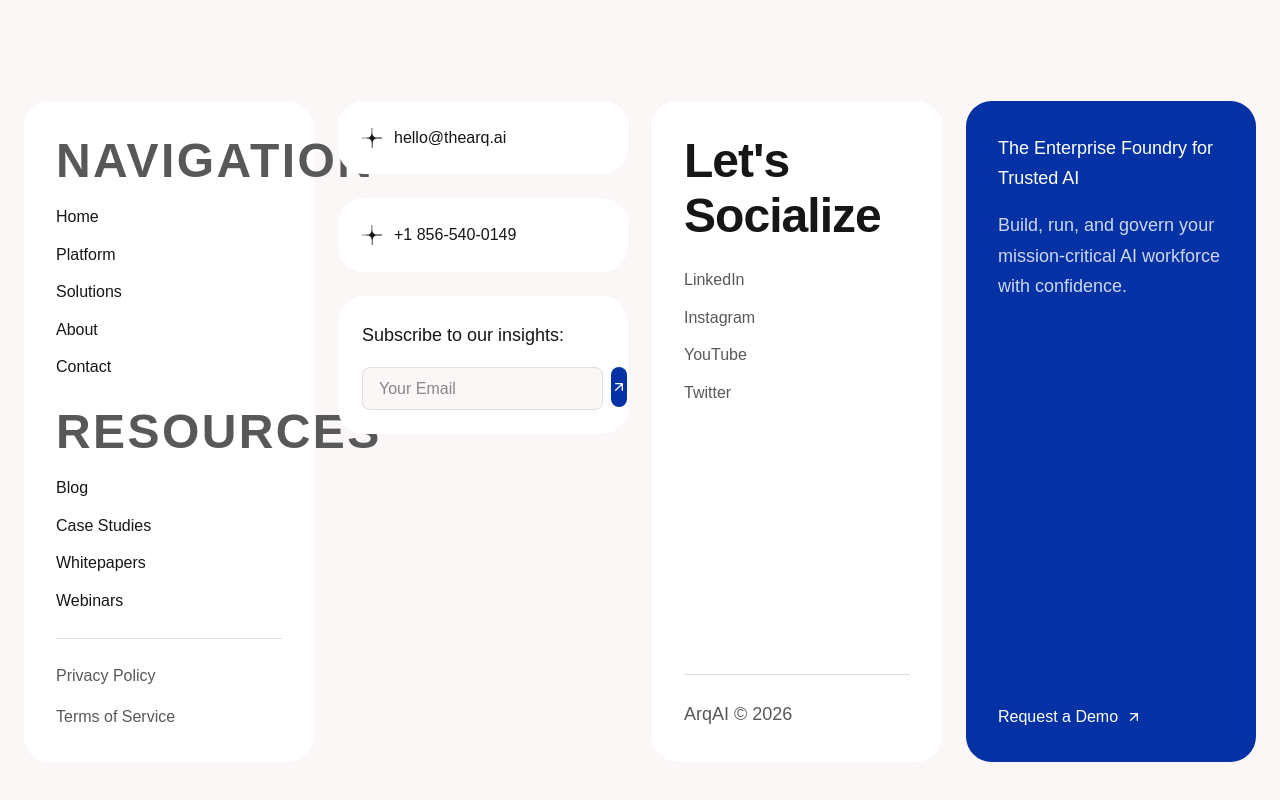
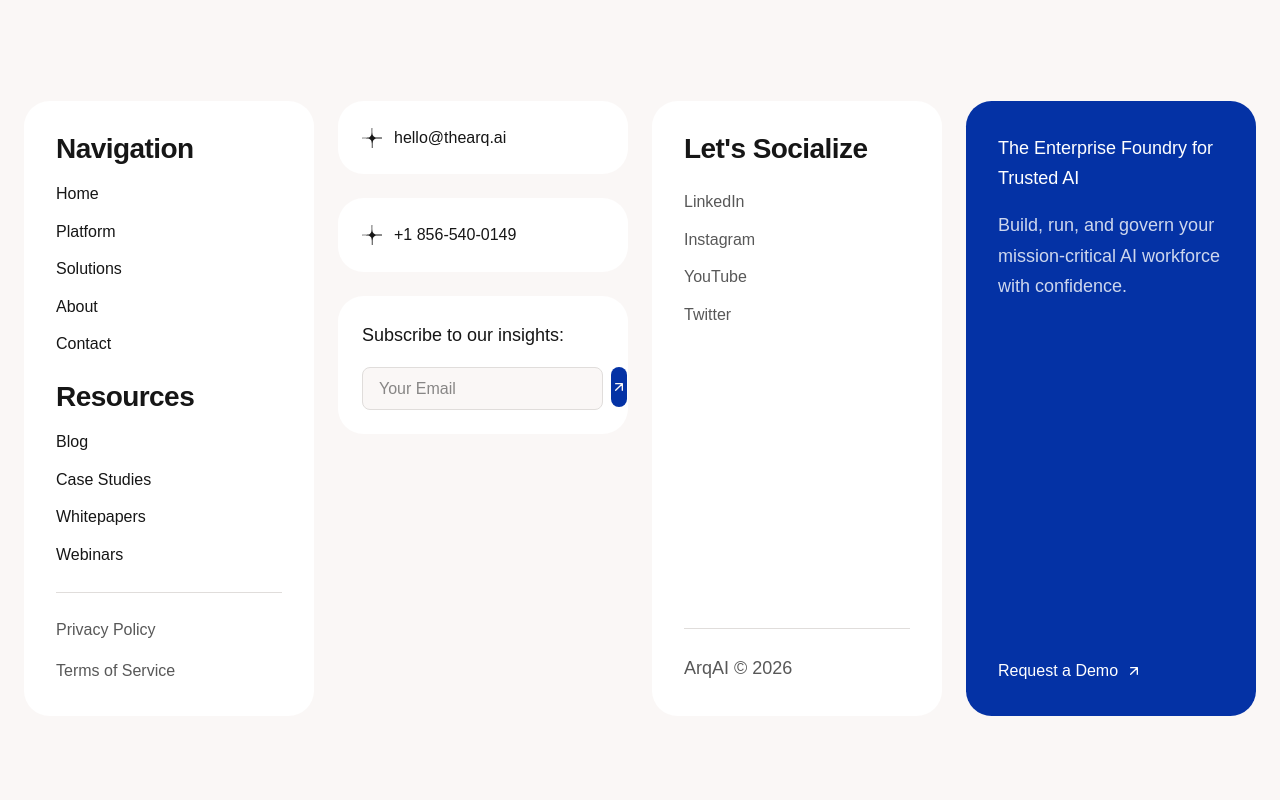
Before and after one commit to marketing883/Arq, a Next.js app in the folder arqai-website/: page / in a window 1280 px wide. Shown: the part 10993-11793 px from the top of the page. Built offline with nearby package versions, Linux system fonts and the light colour scheme; no server answers; the database is empty; a web font is replaced by a local one.

Commit message:
Fix footer section headings - 28px, sentence case, Funnel Display font

```diff
--- a/arqai-website/components/layout/Footer.tsx
+++ b/arqai-website/components/layout/Footer.tsx
@@ -62,7 +62,7 @@ export function Footer() {
           {/* Column 1 - Navigation */}
           <div className="card p-6 md:p-8 flex flex-col justify-between min-h-[300px]">
             <div>
-              <h3 className="text-body-sm font-semibold text-text-muted uppercase tracking-wider mb-4">Navigation</h3>
+              <h3 className="text-[28px] font-display text-text-bright mb-4">Navigation</h3>
               <nav className="footer-nav">
                 <ul className="space-y-3">
                   {footerNav.map((item) => (
@@ -77,7 +77,7 @@ export function Footer() {
                   ))}
                 </ul>
               </nav>
-              <h3 className="text-body-sm font-semibold text-text-muted uppercase tracking-wider mt-6 mb-4">Resources</h3>
+              <h3 className="text-[28px] font-display text-text-bright mt-6 mb-4">Resources</h3>
               <ul className="space-y-3">
                 {resourceNav.map((item) => (
                   <li key={item.name}>
@@ -180,7 +180,7 @@ export function Footer() {
           {/* Column 3 - Socials */}
           <div className="card p-6 md:p-8 flex flex-col justify-between min-h-[300px]">
             <div>
-              <h3 className="text-display-sm font-display text-text-bright mb-6">
+              <h3 className="text-[28px] font-display text-text-bright mb-6">
                 Let&apos;s Socialize
               </h3>
               <ul className="space-y-3">
```
